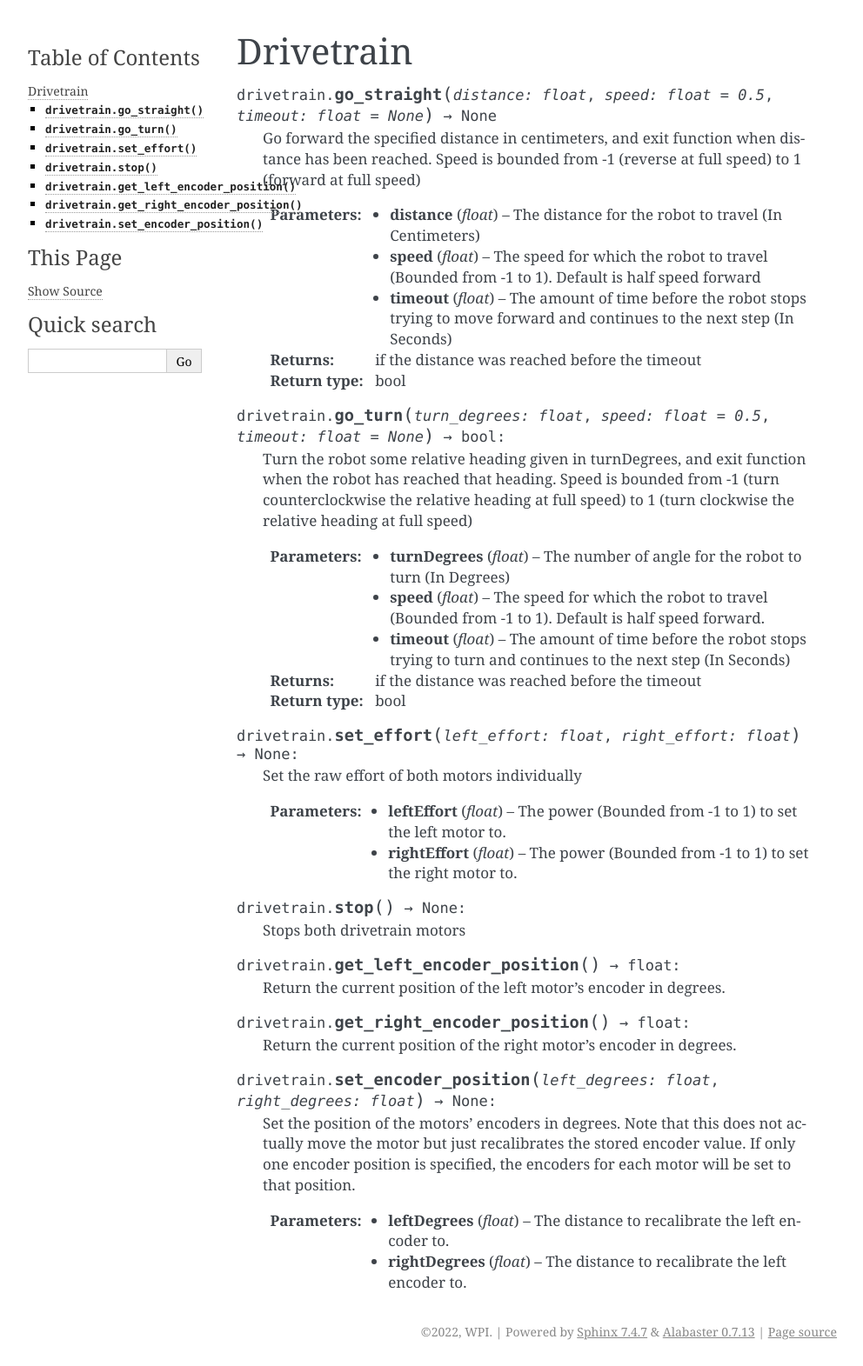
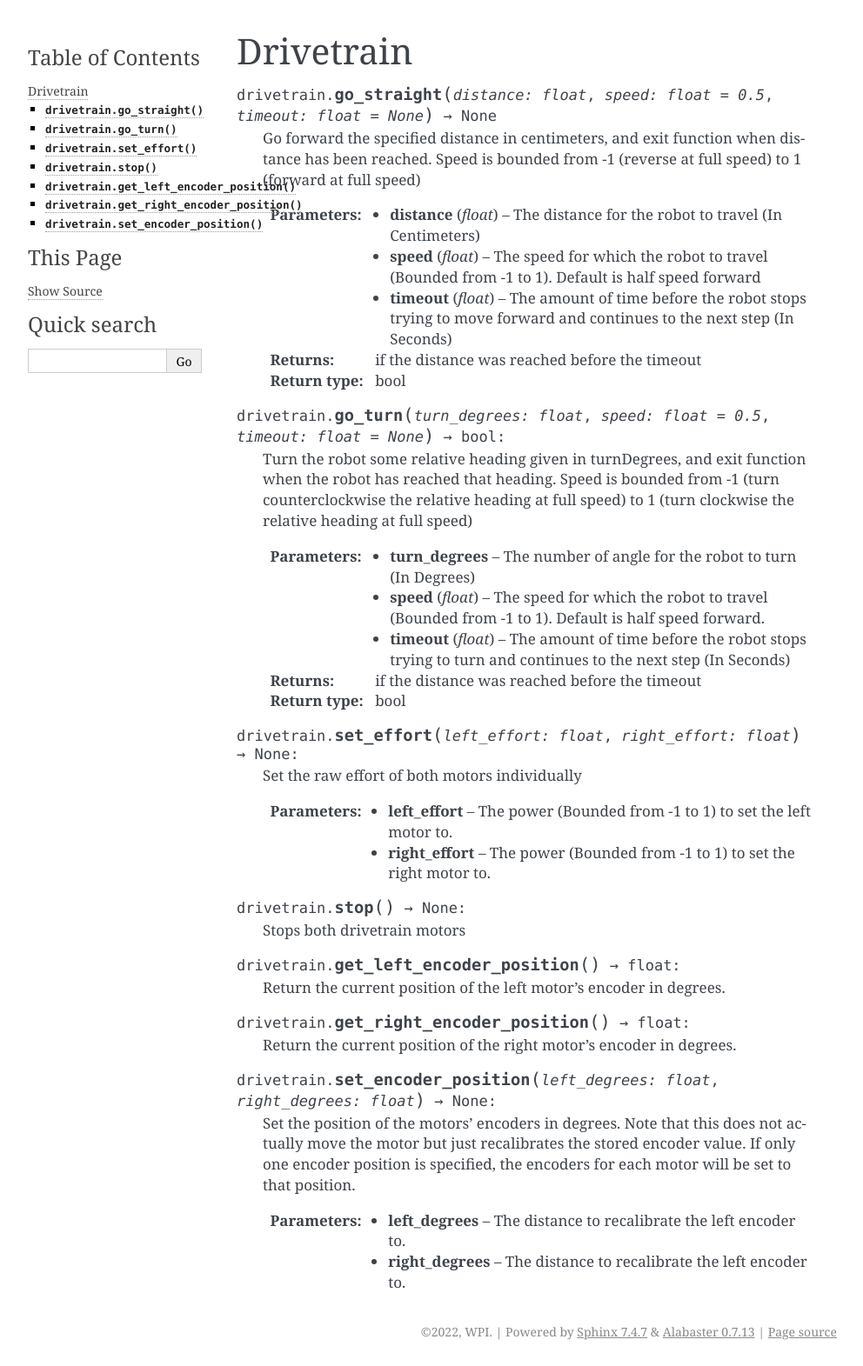
Before and after one commit to Open-STEM/Open-STEM.github.io, a Sphinx documentation site: the page built from docs/source/api/drivetrain.rst, in a window 1280 px wide. Shown: the whole page at 87% size, without its empty margins (148-1140 px from the left). Built offline with Sphinx 7.4.7, drawn with Linux system fonts in a browser that asks for light colours.

Commit message:
Small assorted fixes

```diff
--- a/docs/source/api/drivetrain.rst
+++ b/docs/source/api/drivetrain.rst
@@ -20,7 +20,7 @@ Drivetrain
 
     Turn the robot some relative heading given in turnDegrees, and exit function when the robot has reached that heading. Speed is bounded from -1 (turn counterclockwise the relative heading at full speed) to 1 (turn clockwise the relative heading at full speed)
 
-    :param turnDegrees: The number of angle for the robot to turn (In Degrees)
+    :param turn_degrees: The number of angle for the robot to turn (In Degrees)
     :type turnDegrees: float
     :param speed: The speed for which the robot to travel (Bounded from -1 to 1). Default is half speed forward.
     :type speed: float
@@ -33,9 +33,9 @@ Drivetrain
 
     Set the raw effort of both motors individually
 
-    :param leftEffort: The power (Bounded from -1 to 1) to set the left motor to.
+    :param left_effort: The power (Bounded from -1 to 1) to set the left motor to.
     :type leftEffort: float
-    :param rightEffort: The power (Bounded from -1 to 1) to set the right motor to.
+    :param right_effort: The power (Bounded from -1 to 1) to set the right motor to.
     :type rightEffort: float
 
 .. py:function:: drivetrain.stop() -> None:
@@ -54,7 +54,7 @@ Drivetrain
 
     Set the position of the motors' encoders in degrees. Note that this does not actually move the motor but just recalibrates the stored encoder value. If only one encoder position is specified, the encoders for each motor will be set to that position.
 
-    :param leftDegrees: The distance to recalibrate the left encoder to.
+    :param left_degrees: The distance to recalibrate the left encoder to.
     :type leftDegrees: float
-    :param rightDegrees: The distance to recalibrate the left encoder to.
+    :param right_degrees: The distance to recalibrate the left encoder to.
     :type rightDegrees: float
--- a/docs/source/examples/index.rst
+++ b/docs/source/examples/index.rst
@@ -111,7 +111,7 @@ The last sensor(s) on the robot are the reflectance sensors, which measure how m
     reflectance.get_left_reflectance()
     reflectance.get_right_reflectance()
 
-Neither of these methods take in parameters. The value that the sensor outputs is hard to grasp in terms of real world values (higher number usually means a lighter color surface), so most of the time we use the two sensors (right and left) together so that we can compare them.
+Neither of these methods take in parameters. The value that the sensor outputs is hard to grasp in terms of real world values (higher number usually means a lighter color or more reflective surface), so most of the time we use the two sensors (right and left) together so that we can compare them.
 
 .. code::
 
```
